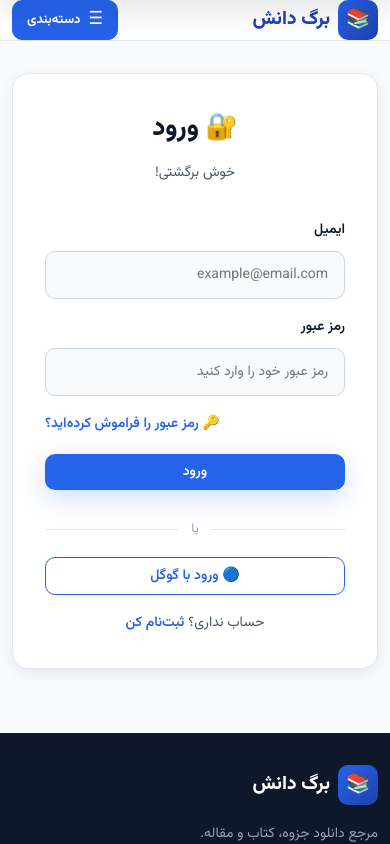
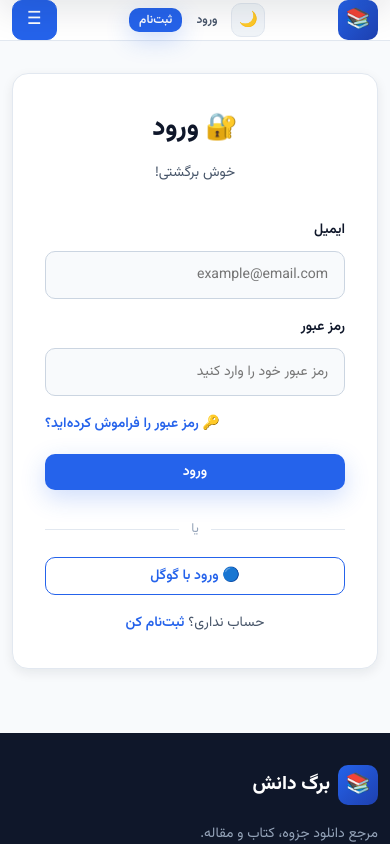
Before and after one commit to naderibehnam717/bargdanesh-new, a Next.js app: page /login in a window 390 px wide. Shown: the top 844 px of the page. Built offline with nearby package versions, Linux system fonts and the light colour scheme; no server answers.

Commit message:
fix: show login/signup/theme buttons on mobile

```diff
--- a/src/app/legacy.css
+++ b/src/app/legacy.css
@@ -1854,8 +1854,28 @@ html[data-theme="dark"] .filter-bar {
     .features {
         grid-template-columns: 1fr;
     }
-
-    .header__actions { display: none; }
+        .header__actions {
+        display: flex;
+        gap: 4px;
+        align-items: center;
+    }
+
+    .header__actions .btn {
+        padding: 6px 10px;
+        font-size: 12px;
+        white-space: nowrap;
+    }
+
+    .header__actions .theme-toggle {
+        width: 34px;
+        height: 34px;
+        font-size: 15px;
+        flex-shrink: 0;
+    }
+
+    .logo__text {
+        display: none;
+    }
 
     .hero__title { font-size: 26px; }
     .hero__subtitle { font-size: 14px; }
--- a/src/components/Header.tsx
+++ b/src/components/Header.tsx
@@ -43,7 +43,7 @@ export default function Header() {
         <div className="container header__inner">
           <Link href="/" className="logo">
             <span className="logo__icon">📚</span>
-            <span>برگ دانش</span>
+            <span className="logo__text">برگ دانش</span>
           </Link>
 
           <nav className={`nav ${menuOpen ? "nav--open" : ""}`}>
@@ -57,43 +57,48 @@ export default function Header() {
           </nav>
 
           <div className="header__actions">
-            <button className="theme-toggle" onClick={toggleTheme}>
+            <button
+              className="theme-toggle"
+              onClick={toggleTheme}
+              aria-label="تغییر تم"
+            >
               <span className="theme-toggle__icon">
                 {theme === "dark" ? "☀️" : "🌙"}
               </span>
             </button>
 
             {status === "loading" ? (
-              <span style={{ fontSize: "14px", color: "var(--text-muted)" }}>
-                ...
-              </span>
+              <span className="header__loading">...</span>
             ) : session?.user ? (
               <>
-                <Link
-                  href="/dashboard"
-                  className="btn btn--ghost"
-                  style={{ display: "inline-flex", alignItems: "center", gap: "6px" }}
-                >
-                  👤 {session.user.name?.split(" ")[0]}
+                <Link href="/dashboard" className="btn btn--ghost btn--sm">
+                  👤 {session.user.name?.split(" ")[0] || "پنل"}
                 </Link>
                 <button
                   onClick={() => signOut({ callbackUrl: "/" })}
-                  className="btn btn--primary"
+                  className="btn btn--primary btn--sm"
                 >
                   خروج
                 </button>
               </>
             ) : (
               <>
-                <Link href="/login" className="btn btn--ghost">ورود</Link>
-                <Link href="/signup" className="btn btn--primary">ثبت‌نام</Link>
+                <Link href="/login" className="btn btn--ghost btn--sm">
+                  ورود
+                </Link>
+                <Link href="/signup" className="btn btn--primary btn--sm">
+                  ثبت‌نام
+                </Link>
               </>
             )}
           </div>
 
-          <button className="menu-toggle" onClick={toggleMenu}>
+          <button
+            className="menu-toggle"
+            onClick={toggleMenu}
+            aria-label="منو"
+          >
             <span className="menu-toggle__icon">{menuOpen ? "✕" : "☰"}</span>
-            <span className="menu-toggle__text">دسته‌بندی</span>
           </button>
         </div>
       </header>
```
